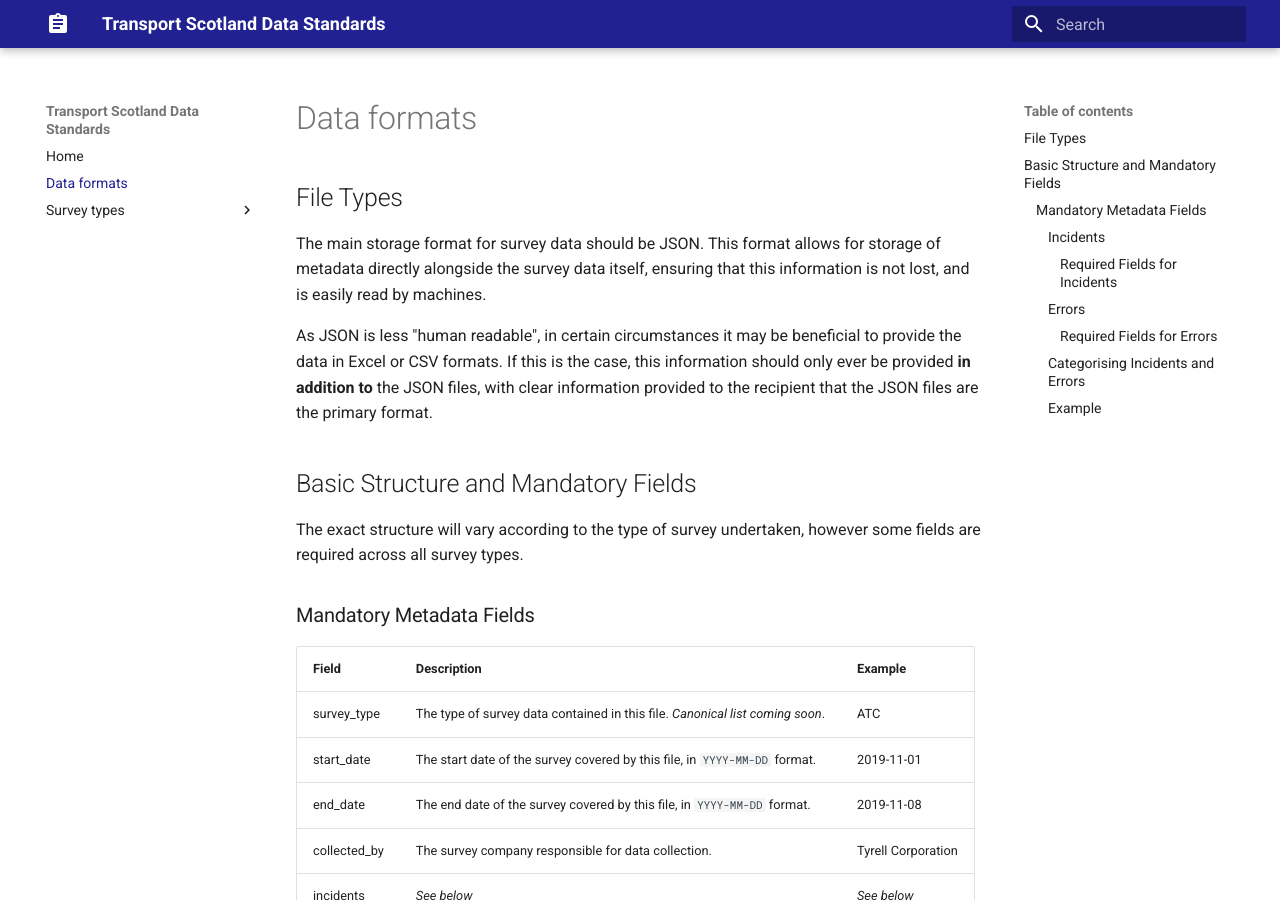
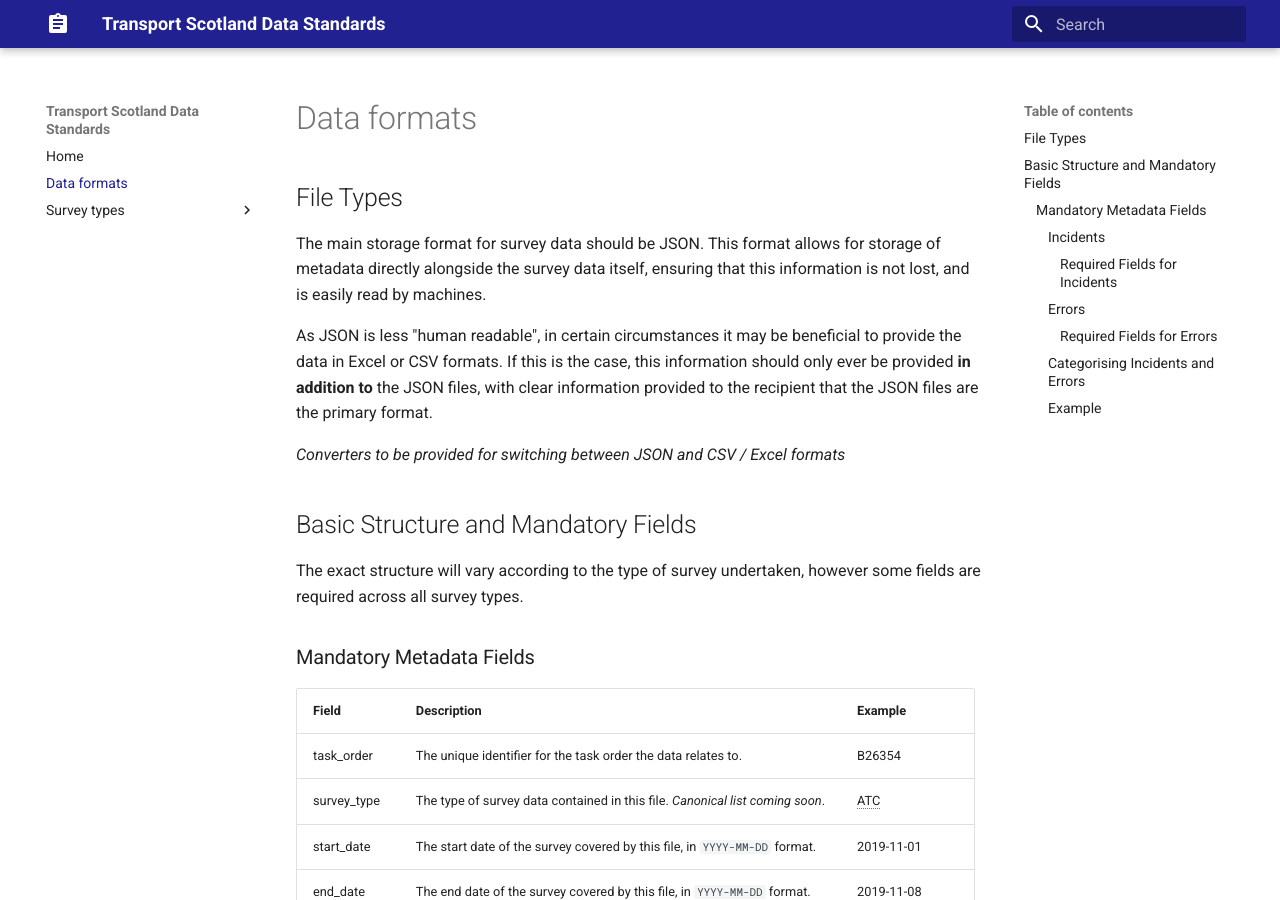
Before and after one commit to TransportScotland/data-standards, an MkDocs documentation site: the page built from docs/data_formats.md, in a window 1280 px wide and 900 px high. Built offline with MkDocs 1.6.1 and Material for MkDocs 9.7.7, drawn with Linux system fonts in a browser that asks for light colours; some of the changed text lies outside the part shown.

Commit message:
Add task_order into required metadata

````diff
--- a/docs/data_formats.md
+++ b/docs/data_formats.md
@@ -8,6 +8,8 @@ The main storage format for survey data should be JSON. This format allows for s
 
 As JSON is less "human readable", in certain circumstances it may be beneficial to provide the data in Excel or CSV formats. If this is the case, this information should only ever be provided **in addition to** the JSON files, with clear information provided to the recipient that the JSON files are the primary format.
 
+_Converters to be provided for switching between JSON and CSV / Excel formats_
+
 ## Basic Structure and Mandatory Fields
 
 The exact structure will vary according to the type of survey undertaken, however some fields are required across all survey types.
@@ -17,6 +19,7 @@ The exact structure will vary according to the type of survey undertaken, howeve
 
 | Field        | Description                                                                   | Example            |
 |--------------|-------------------------------------------------------------------------------|--------------------|
+| task_order   | The unique identifier for the task order the data relates to.                 | B26354             |
 | survey_type  | The type of survey data contained in this file. _Canonical list coming soon_. | ATC         |
 | start_date   | The start date of the survey covered by this file, in `YYYY-MM-DD` format.    | 2019-11-01         |
 | end_date     | The end date of the survey covered by this file, in `YYYY-MM-DD` format.      | 2019-11-08         |
@@ -79,6 +82,7 @@ The definitions of "incidents" and "errors" are broadly similar. As a rule of th
     ```json
     {
         "metadata": {
+            "task_order": "B26354",
             "survey_type": "ANPR",
             "collected_by": "Tyrell Corporation",
             "start_date": "2019-11-01",
@@ -94,6 +98,7 @@ The definitions of "incidents" and "errors" are broadly similar. As a rule of th
     ```json
     {
         "metadata": {
+            "task_order": "B26354",
             "survey_type": "ANPR",
             "collected_by": "Tyrell Corporation",
             "start_date": "2019-11-01",
````
Also changed, not shown: other parts of docs/data_formats.md (+2 -0 lines), docs/survey_types/atc.md (+1 -0 lines).
